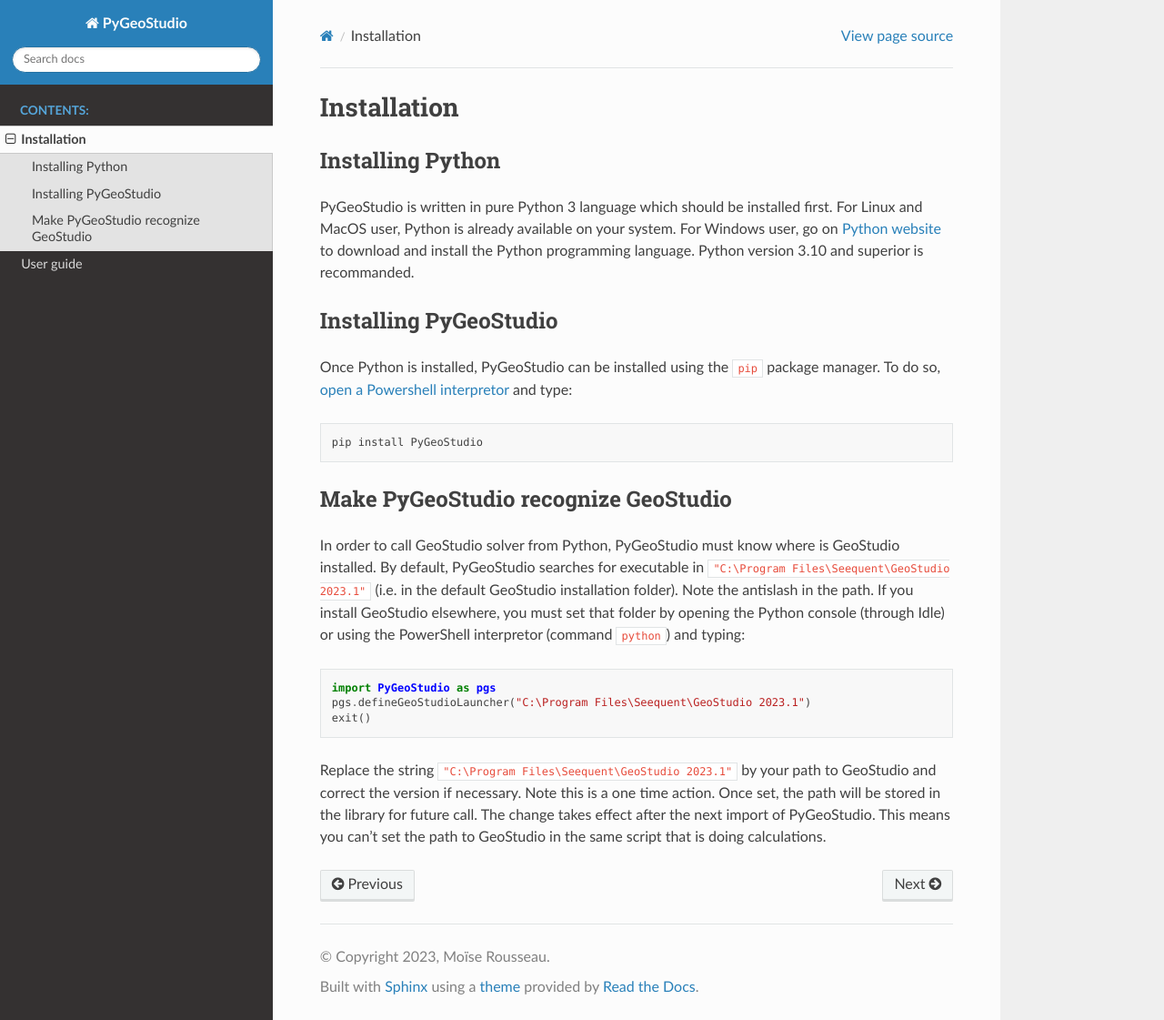
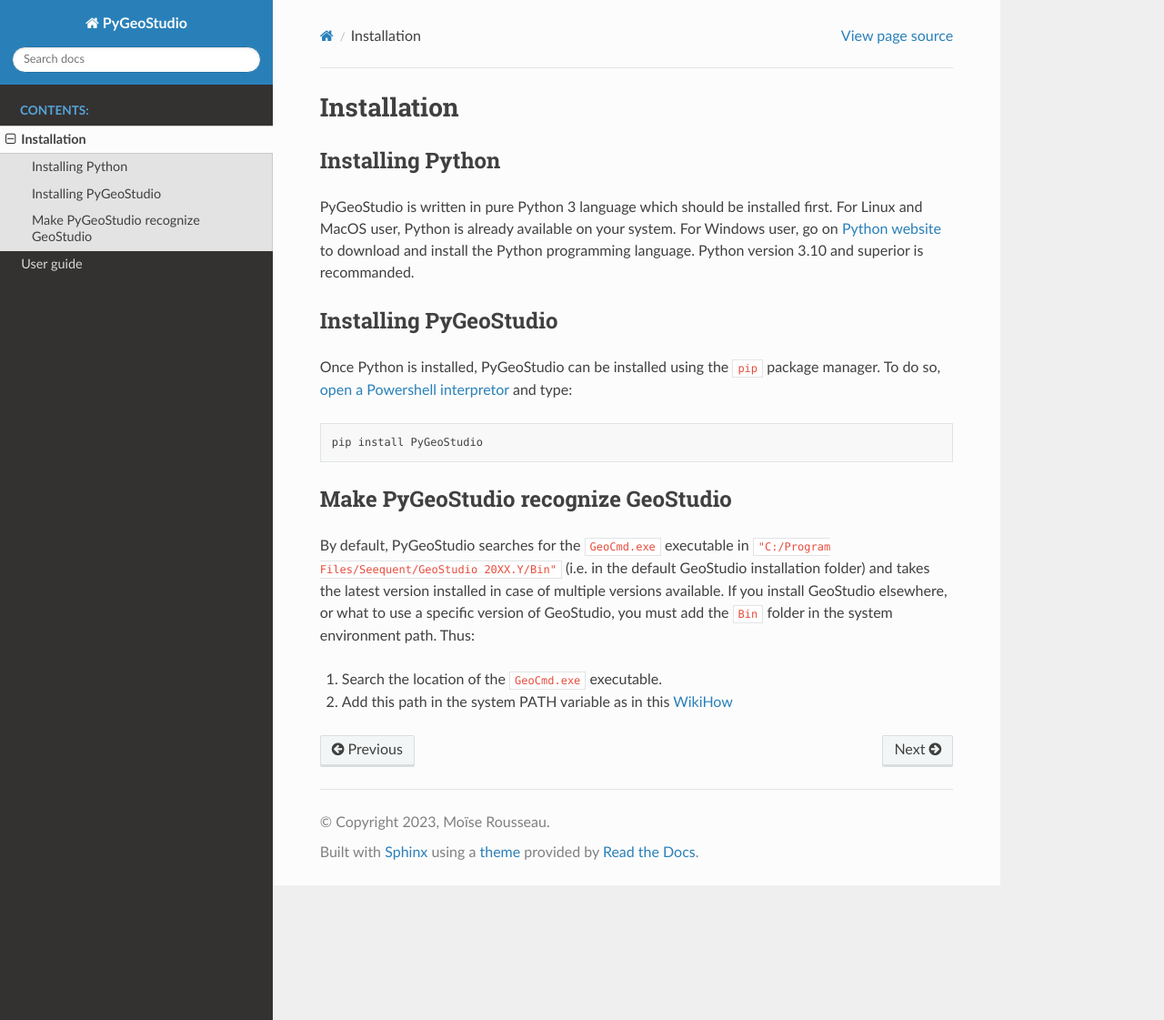
Before and after one commit to MoiseRousseau/PyGeoStudio, a Sphinx documentation site: the page built from docs/source/install.rst, in a window 1280 px wide and 1121 px high. Shown: the whole window at 91% size. Built offline with Sphinx 7.4.7 and the Read the Docs theme 2.0.0, drawn with Linux system fonts in a browser that asks for light colours; pages that are not in the unit, such as notebooks, are missing from menus.

Commit message:
Rely on PATH environment variable for finding GeoCmd executable

```diff
--- a/docs/source/conf.py
+++ b/docs/source/conf.py
@@ -13,7 +13,7 @@
 project = 'PyGeoStudio'
 copyright = '2023, Moïse Rousseau'
 author = 'Moïse Rouseau'
-release = '0.4.3'
+release = '0.4.4'
 
 # -- General configuration ---------------------------------------------------
 # https://www.sphinx-doc.org/en/master/usage/configuration.html#general-configuration
--- a/docs/source/install.rst
+++ b/docs/source/install.rst
@@ -27,20 +27,9 @@
 Make PyGeoStudio recognize GeoStudio
 ------------------------------------
 
-In order to call GeoStudio solver from Python, PyGeoStudio must know where is GeoStudio installed.
-By default, PyGeoStudio searches for executable in ``"C:\Program Files\Seequent\GeoStudio 2023.1"`` (i.e. in the default GeoStudio installation folder).
-Note the antislash in the path.
-If you install GeoStudio elsewhere, you must set that folder by opening the Python console (through Idle) or using the PowerShell interpretor (command ``python``) and typing:
+By default, PyGeoStudio searches for the ``GeoCmd.exe`` executable in ``"C:/Program Files/Seequent/GeoStudio 20XX.Y/Bin"`` (i.e. in the default GeoStudio installation folder) and takes the latest version installed in case of multiple versions available.
+If you install GeoStudio elsewhere, or what to use a specific version of GeoStudio, you must add the ``Bin`` folder in the system environment path.
+Thus:
 
-.. code-block:: python
-
-    import PyGeoStudio as pgs
-    pgs.defineGeoStudioLauncher("C:\Program Files\Seequent\GeoStudio 2023.1")
-    exit()
-
-
-Replace the string ``"C:\Program Files\Seequent\GeoStudio 2023.1"`` by your path to GeoStudio and correct the version if necessary.
-Note this is a one time action.
-Once set, the path will be stored in the library for future call.
-The change takes effect after the next import of PyGeoStudio.
-This means you can't set the path to GeoStudio in the same script that is doing calculations.
+1. Search the location of the ``GeoCmd.exe`` executable.
+2. Add this path in the system PATH variable as in this `WikiHow <https://www.wikihow.com/Change-the-PATH-Environment-Variable-on-Windows>`_
--- a/setup.py
+++ b/setup.py
@@ -9,7 +9,7 @@
 
 setup(
     name='PyGeoStudio',
-    version='0.4.3',  # Required
+    version='0.4.4',  # Required
     description='Python library allowing reading/writing GeoStudio .gsz files',
     long_description=long_description,
     long_description_content_type='text/markdown',
```
Also changed, not shown: 2 other files.
